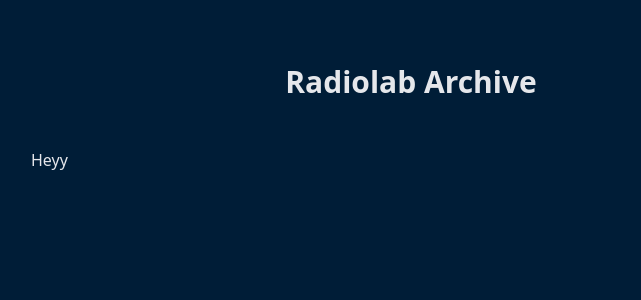
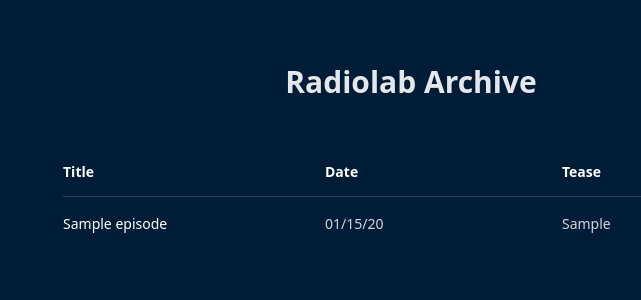
Before and after one commit to efatsi/radiolab-archive, a Rails app: page / in a window 1280 px wide. Shown: the top 300 px of the page, without its empty margins (229-870 px from the left). Run offline with Rails 7, Linux system fonts and the light colour scheme; tables that the repository leaves empty hold one stand-in row (values such as "Sample post"); style sheets or scripts are compiled from the project's sources; parts of the project's set-up code (start-up, migrations or seed data) failed here and were passed over; some libraries are stand-ins or nearby versions.

Commit message:
Add episode index view

```diff
--- a/app/views/episodes/index.html.erb
+++ b/app/views/episodes/index.html.erb
@@ -1,3 +1,28 @@
-<div>
-  Heyy
+<div class="px-4 sm:px-6 lg:px-8">
+  <div class="mt-8 flow-root">
+    <div class="-my-2 -mx-4 overflow-x-auto sm:-mx-6 lg:-mx-8">
+      <div class="inline-block min-w-full py-2 align-middle sm:px-6 lg:px-8">
+        <table class="min-w-full divide-y divide-gray-700">
+          <thead>
+            <tr>
+              <th scope="col" class="py-3.5 pl-4 pr-3 text-left text-sm font-semibold text-white sm:pl-0">Title</th>
+              <th scope="col" class="py-3.5 px-3 text-left text-sm font-semibold text-white">Date</th>
+              <th scope="col" class="py-3.5 px-3 text-left text-sm font-semibold text-white">Tease</th>
+            </tr>
+          </thead>
+          <tbody class="divide-y divide-gray-800">
+            <% Episode.order(publish_at: :desc).each do |episode| %>
+              <tr>
+                <td class="pl-4 pr-3 text-sm font-medium text-white sm:pl-0 w-[250px]">
+                  <%= link_to episode.title, "#", class: "block py-4" %>
+                </td>
+                <td class="py-4 px-3 text-sm text-gray-300"><%= episode.publish_at.strftime("%x") %></td>
+                <td class="py-4 px-3 text-sm text-gray-300"><%== episode.tease %></td>
+              </tr>
+            <% end%>
+          </tbody>
+        </table>
+      </div>
+    </div>
+  </div>
 </div>
```
